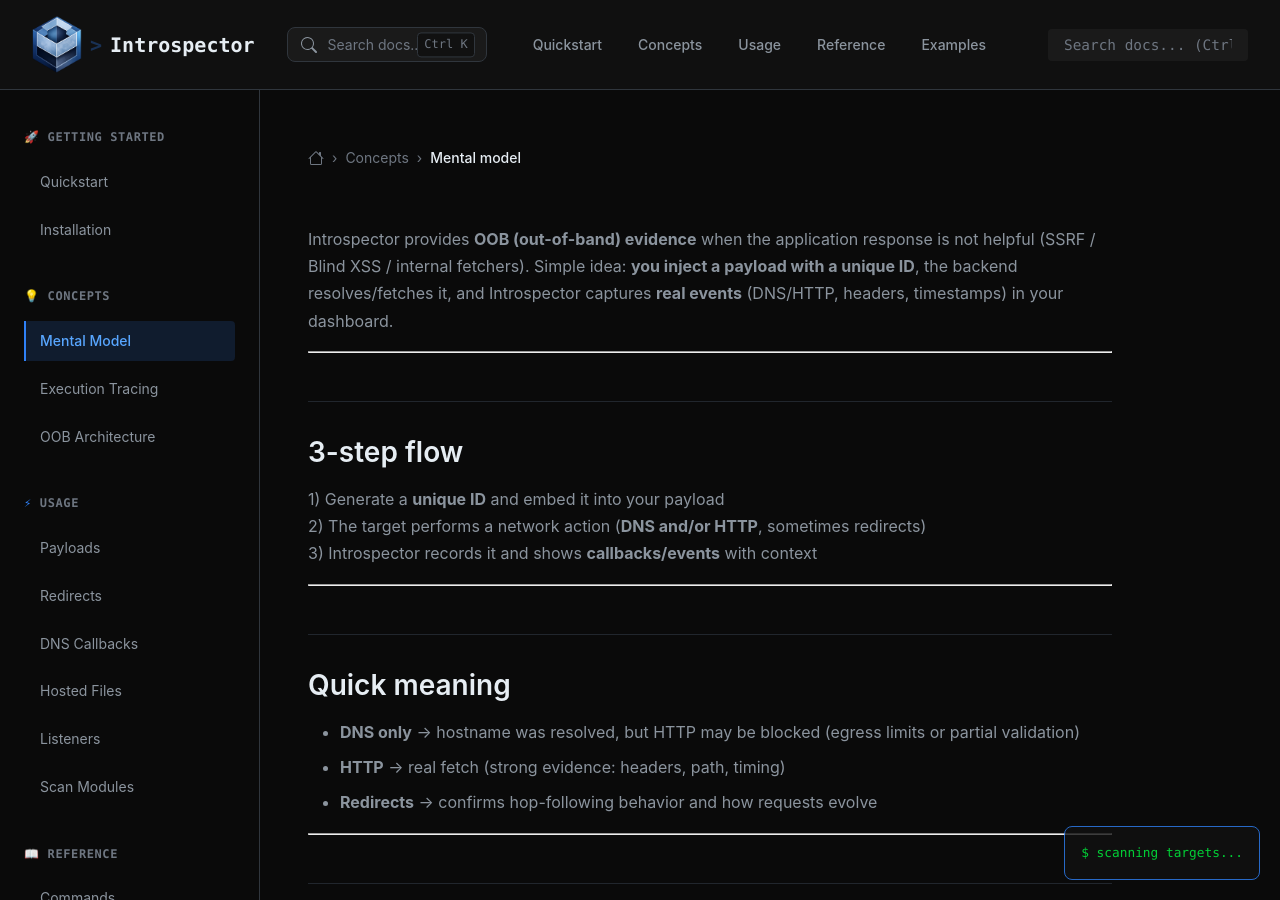
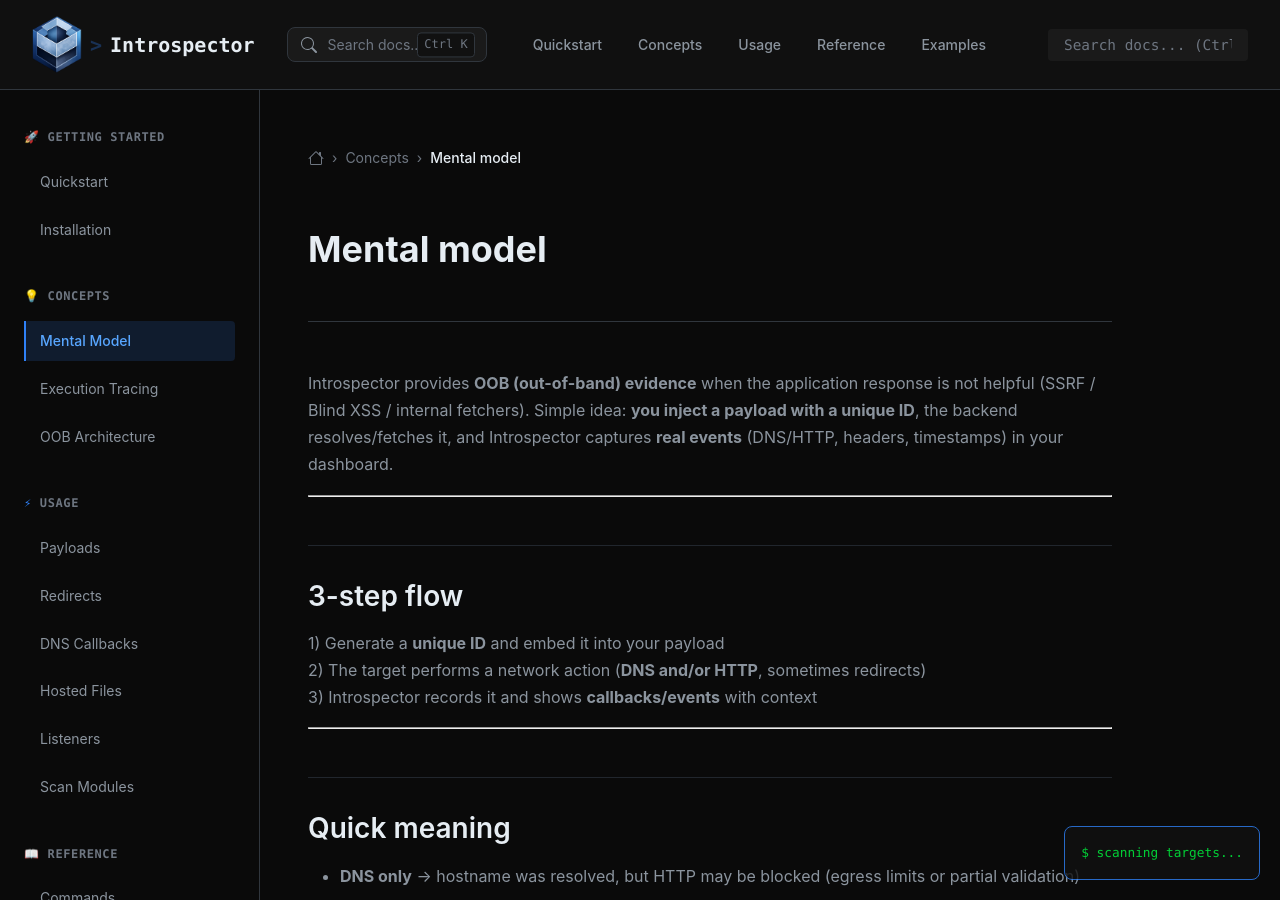
Before and after one commit to Dedal0/Introspector-Docs, a Jekyll site: the page built from concepts/mental-model.md, in a window 1280 px wide and 900 px high. Built offline with Jekyll 4.4.1, drawn with Linux system fonts in a browser that asks for light colours; our own code applies the rules of GitHub Pages for plain Markdown files.

Commit message:
Update mental-model.md

```diff
--- a/concepts/mental-model.md
+++ b/concepts/mental-model.md
@@ -1,3 +1,8 @@
+---
+layout: page
+title: Mental model
+---
+
 Introspector provides **OOB (out-of-band) evidence** when the application response is not helpful (SSRF / Blind XSS / internal fetchers).
 Simple idea: **you inject a payload with a unique ID**, the backend resolves/fetches it, and Introspector captures **real events** (DNS/HTTP, headers, timestamps) in your dashboard.
 
```
